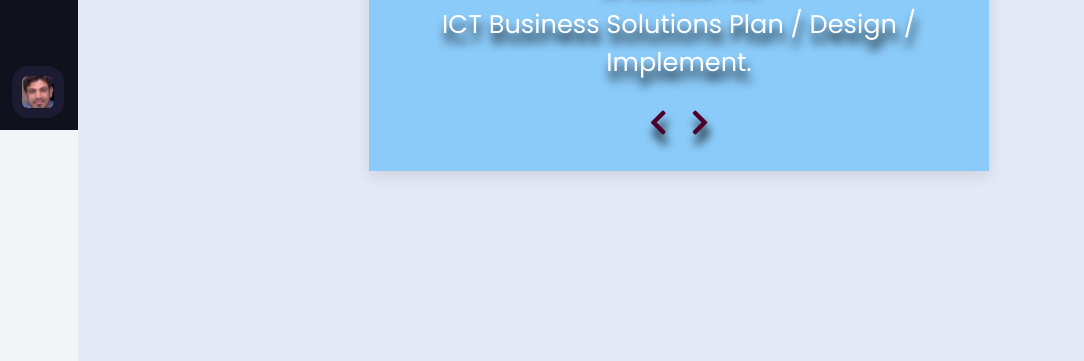
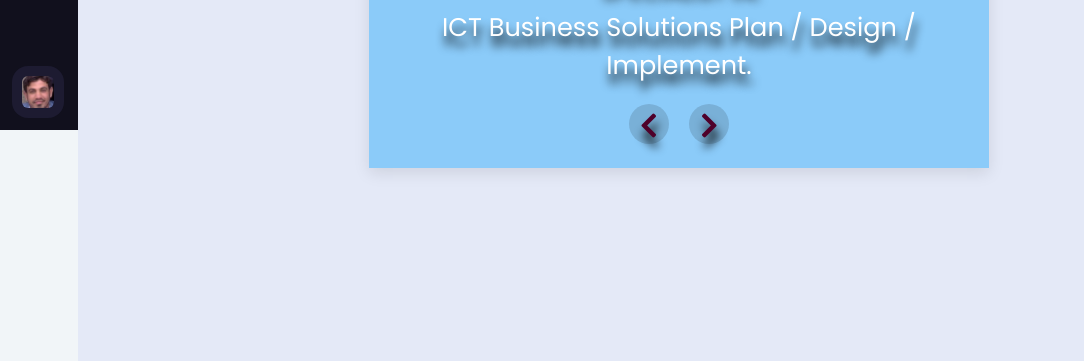
Before and after one commit to AhmedWithJSDevelopment/website, a plain HTML site: page index.html in a window 1280 px wide. Shown: the part 670-1031 px from the top of the page, without its empty margins (0-1084 px from the left). Drawn offline with nearby package versions, Linux system fonts and the light colour scheme.

Commit message:
Add files via upload

```diff
--- a/css/review.css
+++ b/css/review.css
@@ -321,6 +321,16 @@ main {
     margin: 0 0.5rem;
     transition: var(--transition);
     cursor: pointer;
+    width: 40px;
+    height: 40px;
+    background: rgba(22, 22, 22, .15);
+    border-radius: 50%;
+    /* font-size: 16px; */
+    top: 0 !important;
+    left: 0 !important;
+    -webkit-transform: none;
+    -ms-transform: none;
+    transform: none;
 }
 
 .prev-btn:hover,
```
Also changed, not shown: css/Cd.css (line endings or trailing spaces), css/sty.css (line endings or trailing spaces), css/style.css (line endings or trailing spaces), css/stylesScroll.css (line endings or trailing spaces), css/stylesmodel.css (line endings or trailing spaces), css/tabs.css (line endings or trailing spaces).
